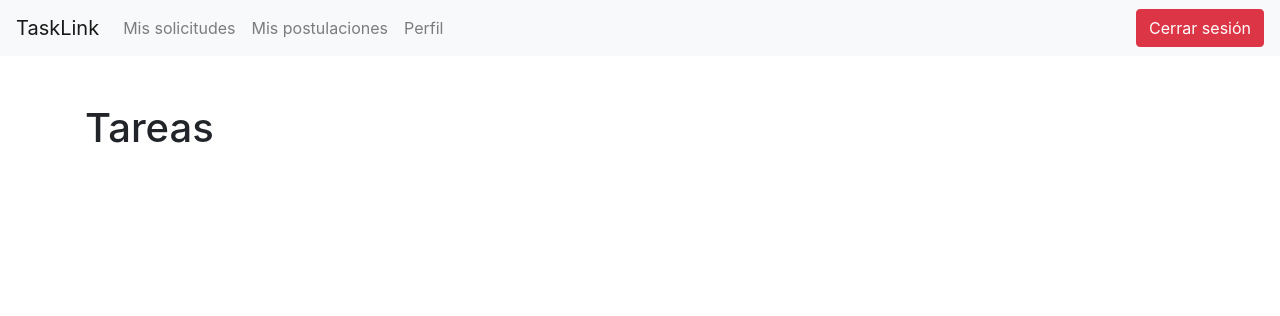
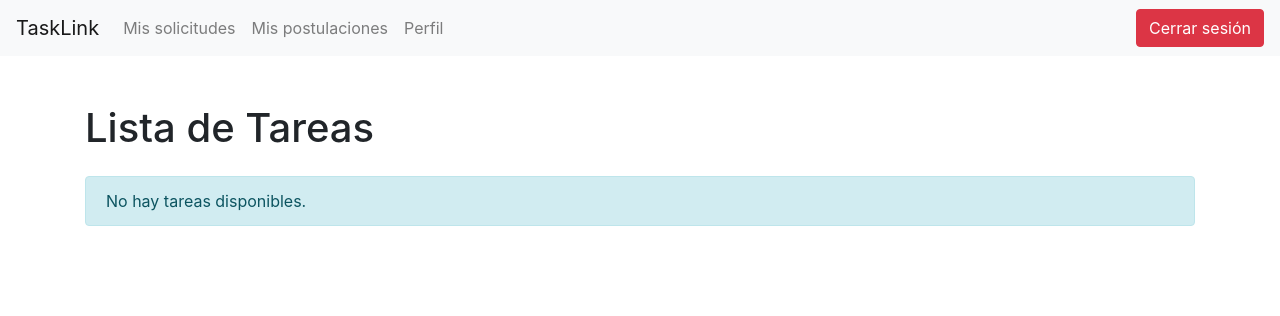
Before and after one commit to Broncos225/TaskLink, a Flask app: template templates/index.html in a window 1280 px wide. Shown: the top 316 px of the page. Run offline with Flask 3, Linux system fonts and the light colour scheme; the template is opened without the code that fills it, so the values that code supplies are empty; some libraries are stand-ins or nearby versions.

Commit message:
Commit Lista tareas y solicitudes

```diff
--- a/app.py
+++ b/app.py
@@ -8,11 +8,6 @@ import base64
 app = Flask(__name__)
 app.secret_key = 'mi_secreto'  # Cambia esto a algo seguro
 bcrypt = Bcrypt(app)
-
-def get_image_data(usuario):
-    if usuario['imagen']:
-        return base64.b64encode(usuario['imagen']).decode('utf-8')
-    return None
 
 # Conexión a la base de datos
 def get_db_connection():
@@ -32,9 +27,18 @@ def login_requerido(f):
 @login_requerido
 def index():
     conn = get_db_connection()
-    usuario = conn.execute('SELECT * FROM usuarios WHERE usuarioId = ?', (session['user_id'],)).fetchone()
+
+    # Hacer un JOIN para obtener el nombre del estado asociado a cada tarea
+    tareas = conn.execute('''
+        SELECT T.tareaId, T.titulo, T.descripcion, T.fechaCreacion, T.valor, E.nombre_estado
+        FROM Tareas T
+        JOIN Estados E ON T.estadoId = E.estadoId
+    ''').fetchall()
+
     conn.close()
-    return render_template('index.html', usuario=usuario)
+
+    # Pasar las tareas con los nombres de los estados al template
+    return render_template('index.html', tareas=tareas)
 
 @app.route('/perfil')
 @login_requerido
@@ -42,8 +46,7 @@ def perfil():
     conn = get_db_connection()
     usuario = conn.execute('SELECT * FROM usuarios WHERE usuarioId = ?', (session['user_id'],)).fetchone()
     conn.close()
-    imagen_data = get_image_data(usuario)  # Convertir la imagen a base64
-    return render_template('perfil.html', usuario=usuario, imagen_data=imagen_data)
+    return render_template('perfil.html', usuario=usuario)
 
 @app.route('/postulaciones')
 @login_requerido
@@ -53,7 +56,20 @@ def postulaciones():
 @app.route('/solicitudes')
 @login_requerido
 def solicitudes():
-    return render_template('solicitudes.html')
+    conn = get_db_connection()
+
+    # Obtener todas las solicitudes con el nombre del estado
+    solicitudes = conn.execute('''
+        SELECT T.tareaId, T.titulo, T.descripcion, T.fechaCreacion, E.nombre_estado
+        FROM Tareas T
+        JOIN Estados E ON T.estadoId = E.estadoId
+        WHERE T.usuarioId = ?
+    ''', (session['user_id'],)).fetchall()
+
+    conn.close()
+
+    # Renderiza la plantilla y pasa las solicitudes
+    return render_template('solicitudes.html', solicitudes=solicitudes)
 
 @app.route('/register', methods=['GET', 'POST'])
 def register():
@@ -69,18 +85,12 @@ def register():
         # Hash de la contraseña
         contrasena_hash = bcrypt.generate_password_hash(contrasena).decode('utf-8')
 
-        # Procesar la imagen
-        imagen = request.files.get('imagen')  # Cambié a get para evitar el KeyError
-        if imagen:
-            imagen_data = imagen.read()  # Leer la imagen como binario
-        else:
-            imagen_data = None  # Manejar el caso donde no se proporciona imagen
 
         # Inserta el nuevo usuario en la base de datos
         try:
             conn = get_db_connection()
-            conn.execute('INSERT INTO usuarios (nombre, apellido, correo, telefono, cedula, contrasena, ciudad, imagen) VALUES (?, ?, ?, ?, ?, ?, ?, ?)',
-                         (nombre, apellido, correo, telefono, cedula, contrasena_hash, ciudad, imagen_data))
+            conn.execute('INSERT INTO usuarios (nombre, apellido, correo, telefono, cedula, contrasena, ciudad) VALUES (?, ?, ?, ?, ?, ?, ?)',
+                         (nombre, apellido, correo, telefono, cedula, contrasena_hash, ciudad))
             conn.commit()
             conn.close()
             flash('Registro exitoso. Puedes iniciar sesión.', 'success')
--- a/templates/index.html
+++ b/templates/index.html
@@ -30,8 +30,25 @@
     </nav>
 
     <div class="container mt-5">
-        <h1 class="text-left">Tareas</h1>
-        <p class="text-center"></p>
+        <h1 class="mb-4">Lista de Tareas</h1>
+        <!-- Verifica si hay tareas -->
+        {% if tareas %}
+        <div class="list-group">
+            {% for tarea in tareas %}
+            <div class="list-group-item list-group-item-action mb-3">
+                <h5 class="mb-1">{{ tarea['titulo'] }}</h5>
+                <p class="mb-1">{{ tarea['descripcion'] }}</p>
+                <small class="text-muted">Fecha de creación: {{ tarea['fechaCreacion'] }}</small><br>
+                <small class="text-muted">Estado: {{ tarea['nombre_estado'] }}</small>
+                <!-- Aquí mostramos el nombre del estado -->
+            </div>
+            {% endfor %}
+        </div>
+        {% else %}
+        <div class="alert alert-info" role="alert">
+            No hay tareas disponibles.
+        </div>
+        {% endif %}
     </div>
 
 
```
Also changed, not shown: templates/solicitudes.html (+22 -0 lines), TaskLink.db.
